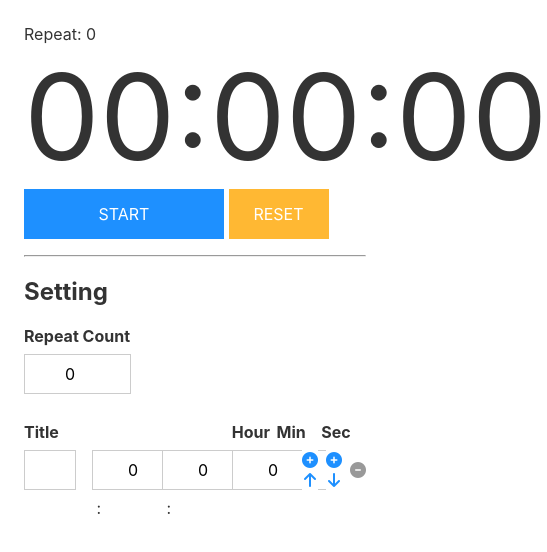
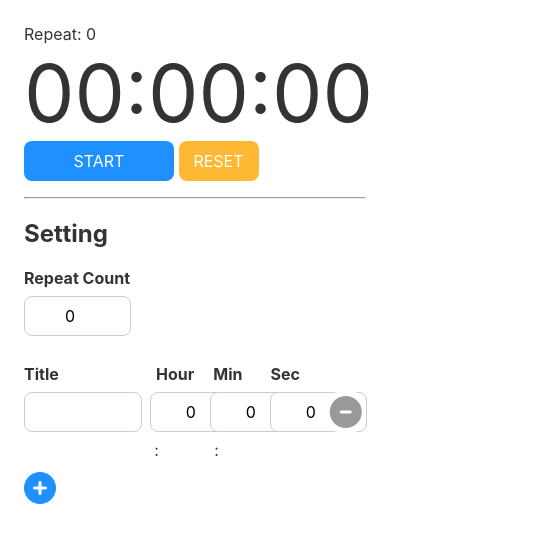
Before and after one commit to masakurapa/timer.masakurapa.com, a Svelte app: page / in a window 390 px wide. Shown: the top 552 px of the page, 547 px wide, since content can reach past the window. Built offline with nearby package versions, Linux system fonts and the light colour scheme.

Commit message:
レスポンシブ、addボタンを一つに変更

```diff
--- a/src/App.svelte
+++ b/src/App.svelte
@@ -52,5 +52,6 @@
         margin: 0 0 0.5em 0;
         box-sizing: border-box;
         border: 1px solid #ccc;
+        border-radius: 8px;
     }
 </style>
--- a/src/Main/ButtonReset.svelte
+++ b/src/Main/ButtonReset.svelte
@@ -26,7 +26,6 @@
 <style>
     button {
         padding: 8px;
-        height: 40px;
         border: none;
         outline: none;
         color: #FFFFFF;
@@ -47,4 +46,11 @@
         margin-right: 8px;
         background-color: #FFA500;
     }
+
+    @media screen and (max-width: 480px) {
+        button {
+            width: 80px;
+            height: 40px;
+        }
+    }
 </style>
--- a/src/Main/ButtonStart.svelte
+++ b/src/Main/ButtonStart.svelte
@@ -60,7 +60,6 @@
 <style>
     button {
         padding: 8px;
-        height: 40px;
         border: none;
         outline: none;
         color: #FFFFFF;
@@ -80,4 +79,11 @@
     button:not(:disabled):active {
         background-color: #1872CC;
     }
+
+    @media screen and (max-width: 480px) {
+        button {
+            width: 150px;
+            height: 40px;
+        }
+    }
 </style>
--- a/src/Main/ButtonStop.svelte
+++ b/src/Main/ButtonStop.svelte
@@ -37,4 +37,11 @@
     button:not(:disabled):active {
         background-color: #CC1237;
     }
+
+    @media screen and (max-width: 480px) {
+        button {
+            width: 150px;
+            height: 40px;
+        }
+    }
 </style>
--- a/src/Main/ButtonStopSound.svelte
+++ b/src/Main/ButtonStopSound.svelte
@@ -34,4 +34,11 @@
     button:not(:disabled):active {
         background-color: #1872CC;
     }
+
+    @media screen and (max-width: 480px) {
+        button {
+            width: 150px;
+            height: 40px;
+        }
+    }
 </style>
--- a/src/Main/Timer.svelte
+++ b/src/Main/Timer.svelte
@@ -37,4 +37,10 @@
     .timer {
         font-size: 120px;
     }
+
+    @media screen and (max-width: 480px) {
+        .timer {
+            font-size: 80px;
+        }
+    }
 </style>
--- a/src/Setting/TimerSettings.svelte
+++ b/src/Setting/TimerSettings.svelte
@@ -3,6 +3,7 @@
     <div class="number-wrapper">Hour</div>
     <div class="number-wrapper">Min</div>
     <div class="number-wrapper">Sec</div>
+    <div class="btn-wrapper">&nbsp;</div>
 </div>
 
 {#each $timerSettings as obj, i}
@@ -32,23 +33,21 @@
             />
         </div>
 
-        <button
-            class="add-above-btn"
-            disabled={$isTimerStarting}
-            on:click="{() => addAbove(i)}"
-        ><i class="fas fa-plus-circle"></i> <i class="fas fa-arrow-up"></i></button>
-        <button
-            class="add-below-btn"
-            disabled={$isTimerStarting}
-            on:click="{() => addBelow(i)}"
-        ><i class="fas fa-plus-circle"></i> <i class="fas fa-arrow-down"></i></button>
-        <button
-            class="remove-btn"
-            disabled={$isTimerStarting || $timerSettings.length === 1}
-            on:click="{() => remove(i)}"
-        ><i class="fas fa-minus-circle"></i></button>
+        <div class="btn-wrapper">
+            <button
+                class="remove-btn"
+                disabled={$isTimerStarting || $timerSettings.length === 1}
+                on:click="{() => remove(i)}"
+            ><i class="fas fa-minus-circle fa-2x"></i></button>
+        </div>
     </div>
 {/each}
+
+<button
+    class="add-btn"
+    disabled={$isTimerStarting}
+    on:click="{add}"
+><i class="fas fa-plus-circle fa-2x"></i></button>
 
 <script>
     import { onMount } from 'svelte';
@@ -93,18 +92,10 @@
         $timerSettings[index].second = e.detail.value;
     };
 
-    // 上に追加
-    const addAbove = (i) => {
+    // 一番下に設定を追加
+    const add = () => {
         timerSettings.update(settings => {
-            settings.splice(i, 0, Object.assign({}, timerObj));
-            return settings;
-        });
-    };
-
-    // 下に追加
-    const addBelow = (i) => {
-        timerSettings.update(settings => {
-            settings.splice(i + 1, 0, Object.assign({}, timerObj));
+            settings.splice(settings.length + 1, 0, Object.assign({}, timerObj));
             return settings;
         });
     };
@@ -122,6 +113,7 @@
     /* 全体のレイアウト */
     .wrapper {
         display: flex;
+        margin-bottom: 8px;
     }
     .header {
         font-weight: bold;
@@ -134,6 +126,9 @@
     }
     .number-wrapper {
         width: 70px;
+    }
+    .btn-wrapper {
+        width: 40px;
     }
 
     /* ボタン系 */
@@ -154,15 +149,20 @@
         background-color: #FFFFFF;
     }
 
-    .add-above-btn {
-        margin-right: 8px;
-        color: #1E90FF;
-    }
-    .add-below-btn {
-        margin-right: 8px;
+    .add-btn {
         color: #1E90FF;
     }
     .remove-btn {
         color: #DC143C;
     }
+
+    @media screen and (max-width: 480px) {
+        .text-wrapper {
+            width: 130px;
+            margin-right: 8px;
+        }
+        .number-wrapper {
+            width: 60px;
+        }
+    }
 </style>
```
